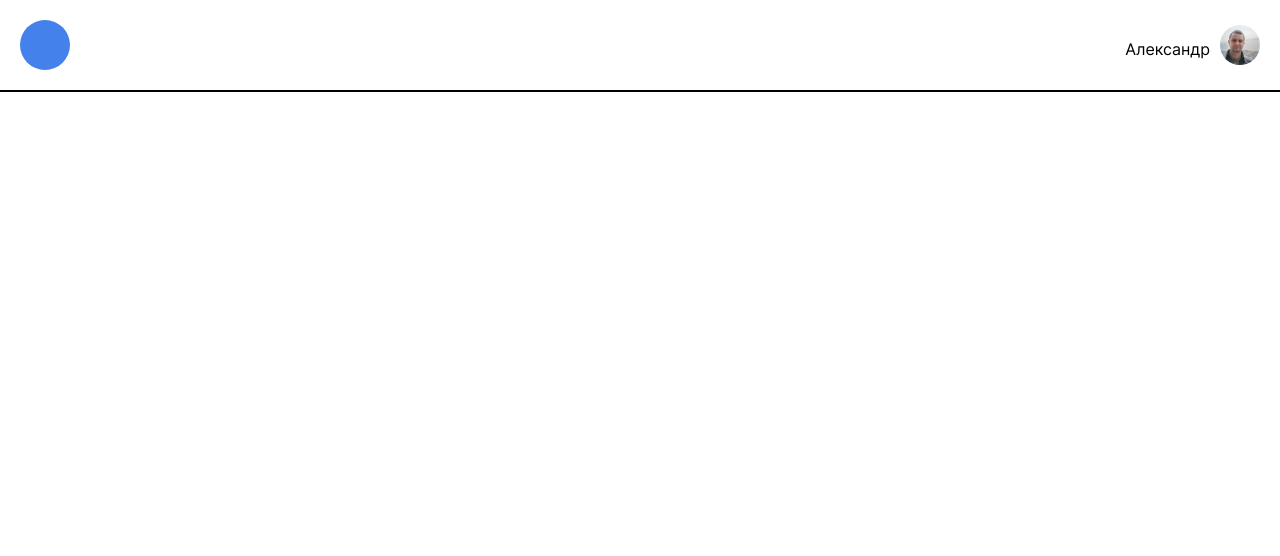
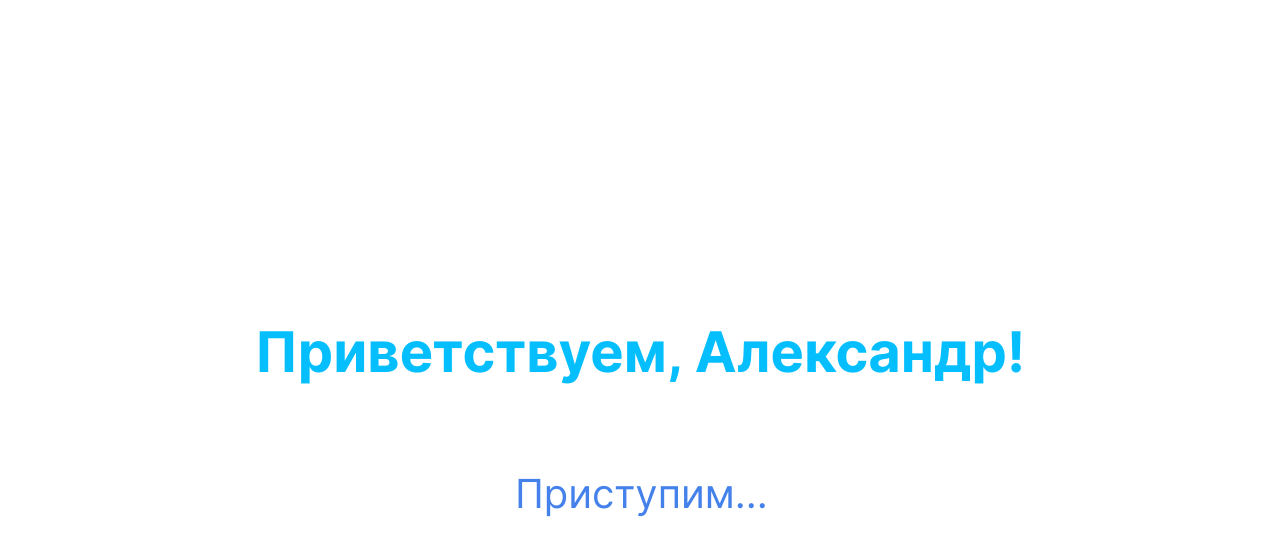
Before and after one commit to Shyou92/task-manager, a React (Create React App) app: page / in a window 1280 px wide. Shown: the top 556 px of the page. Built offline with nearby package versions, Linux system fonts and the light colour scheme.

Commit message:
close by click out of bar && homepage

```diff
--- a/src/components/App/App.js
+++ b/src/components/App/App.js
@@ -1,6 +1,8 @@
 import React, { useState, useEffect, useLayoutEffect } from 'react';
+import { Route, Switch } from 'react-router-dom';
 import Preloader from '../Preloader/Preloader';
 import SignupSignin from '../Signup-signin/Signup-signin';
+import Homepage from '../Homepage/Homepage';
 import Board from '../Board/Board';
 
 function App({ store }) {
@@ -15,9 +17,14 @@ function App({ store }) {
   return (
     <div className='App'>
       <div className='page'>
+        <Switch>
+          <Route exact path='/'>
+            <Homepage />
+          </Route>
+
+          <Board />
+        </Switch>
         {/* {isLoading ? <Preloader /> : <SignupSignin/>} */}
-
-        <Board />
       </div>
     </div>
   );
--- a/src/components/Board/Board.jsx
+++ b/src/components/Board/Board.jsx
@@ -9,7 +9,7 @@ function Board() {
       <Navbar />
       <Table />
     </section>
-  )
+  );
 }
 
 export default Board;
--- /dev/null
+++ b/src/components/Homepage/Homepage.css
@@ -0,0 +1,25 @@
+.homepage {
+  display: flex;
+  flex-direction: column;
+  align-items: center;
+}
+
+.homepage__greeting {
+  margin-top: 25%;
+  font-size: 56px;
+  color: #04befe;
+}
+
+.homepage__link {
+  width: 250px;
+  font-size: 40px;
+  text-align: center;
+  margin-top: 40px;
+  text-decoration: none;
+  color: #4481eb;
+}
+
+.homepage__link:hover {
+  transition: 0.8s;
+  color: #04befe;
+}
--- /dev/null
+++ b/src/components/Homepage/Homepage.jsx
@@ -0,0 +1,14 @@
+import { Link } from 'react-router-dom';
+
+function Homepage() {
+  return (
+    <section className='homepage'>
+      <h2 className='homepage__greeting'>Приветствуем, Александр!</h2>
+      <Link className='homepage__link' to='/plan'>
+        Приступим...
+      </Link>
+    </section>
+  );
+}
+
+export default Homepage;
--- a/src/components/Navbar/Navbar.css
+++ b/src/components/Navbar/Navbar.css
@@ -25,12 +25,13 @@
 }
 
 .navbar {
-  width: 20%;
-  border: 1px solid red;
+  width: 18%;
   position: absolute;
-  height: 100%;
+  height: 99.9%;
   transition: all 0.5s ease-in-out;
   transform: translateX(-100%);
+  border: 1px solid #04befe;
+  border-top: none;
 }
 
 .navbar_is-opened {
--- a/src/components/Navbar/Navbar.jsx
+++ b/src/components/Navbar/Navbar.jsx
@@ -4,11 +4,18 @@ import store from '../../redux/store';
 import { openNavbar, closeNavbar } from '../../redux/actionCreators';
 
 function Navbar({ isOpened }) {
+  const handleCloseByClick = (e) => {
+    if (e.target === e.currentTarget) {
+      store.dispatch(closeNavbar(false));
+    }
+  };
+  console.log(isOpened);
   return (
     <section
       className={`navbar-background ${
         isOpened ? 'navbar-background_is-opened' : 'navbar-background_is-closed'
       }`}
+      onClick={handleCloseByClick}
     >
       <div
         className={`navbar ${
@@ -21,13 +28,25 @@ function Navbar({ isOpened }) {
           onClick={() => store.dispatch(closeNavbar(false))}
         ></button>
         <nav className='navbar__list'>
-          <Link to='/plan' className='navbar__list-item'>
+          <Link
+            to='/plan'
+            className='navbar__list-item'
+            onClick={handleCloseByClick}
+          >
             План
           </Link>
-          <Link to='/process' className='navbar__list-item'>
+          <Link
+            to='/process'
+            className='navbar__list-item'
+            onClick={handleCloseByClick}
+          >
             Выполняется
           </Link>
-          <Link to='/releaze' className='navbar__list-item'>
+          <Link
+            to='/releaze'
+            className='navbar__list-item'
+            onClick={handleCloseByClick}
+          >
             Сделано
           </Link>
         </nav>
--- a/src/components/Plan/Plan.jsx
+++ b/src/components/Plan/Plan.jsx
@@ -1,12 +1,31 @@
+import { useEffect } from 'react';
+import { connect } from 'react-redux';
+import store from '../../redux/store';
+import { openNavbar, closeNavbar } from '../../redux/actionCreators';
 import Cardboard from '../CardBoard/CardBoard';
 
 function Plan() {
+  useEffect(() => {
+    store.dispatch(closeNavbar(false));
+  }, []);
+
   return (
-    <section className="plan">
-      <h3 className="plan__header">План</h3>
+    <section className='plan'>
+      <h3 className='plan__header'>План</h3>
       <Cardboard />
     </section>
-  )
+  );
 }
 
-export default Plan;
+const mapStateToProps = (state) => {
+  return {
+    isOpened: state.openCloseNavbar.isOpened,
+  };
+};
+
+const mapDispatchToProps = {
+  openNavbar,
+  closeNavbar,
+};
+
+export default connect(mapStateToProps, mapDispatchToProps)(Plan);
--- a/src/components/Processing/Processing.jsx
+++ b/src/components/Processing/Processing.jsx
@@ -1,9 +1,29 @@
+import { useEffect } from 'react';
+import { connect } from 'react-redux';
+import store from '../../redux/store';
+import { openNavbar, closeNavbar } from '../../redux/actionCreators';
+
 function Processing() {
+  useEffect(() => {
+    store.dispatch(closeNavbar(false));
+  }, []);
+
   return (
-    <section className="processing">
+    <section className='processing'>
       <span>Сделаем</span>
     </section>
-  )
+  );
 }
 
-export default Processing;
+const mapStateToProps = (state) => {
+  return {
+    isOpened: state.openCloseNavbar.isOpened,
+  };
+};
+
+const mapDispatchToProps = {
+  openNavbar,
+  closeNavbar,
+};
+
+export default connect(mapStateToProps, mapDispatchToProps)(Processing);
--- a/src/components/Releazed/Releazed.jsx
+++ b/src/components/Releazed/Releazed.jsx
@@ -1,9 +1,29 @@
+import { useEffect } from 'react';
+import { connect } from 'react-redux';
+import store from '../../redux/store';
+import { openNavbar, closeNavbar } from '../../redux/actionCreators';
+
 function Releazed() {
+  useEffect(() => {
+    store.dispatch(closeNavbar(false));
+  }, []);
+
   return (
-    <section className="releazed">
+    <section className='releazed'>
       <span>Сделано</span>
     </section>
-  )
+  );
 }
 
-export default Releazed;
+const mapStateToProps = (state) => {
+  return {
+    isOpened: state.openCloseNavbar.isOpened,
+  };
+};
+
+const mapDispatchToProps = {
+  openNavbar,
+  closeNavbar,
+};
+
+export default connect(mapStateToProps, mapDispatchToProps)(Releazed);
--- a/src/index.css
+++ b/src/index.css
@@ -5,6 +5,7 @@
 
 @import url(./components/Signup-signin/Signup-signin.css);
 @import url(./components/Preloader/Preloader.css);
+@import url(./components/Homepage/Homepage.css);
 @import url(./components/Header/Header.css);
 @import url(./components/Board/Board.css);
 @import url(./components/Table/Table.css);
```
